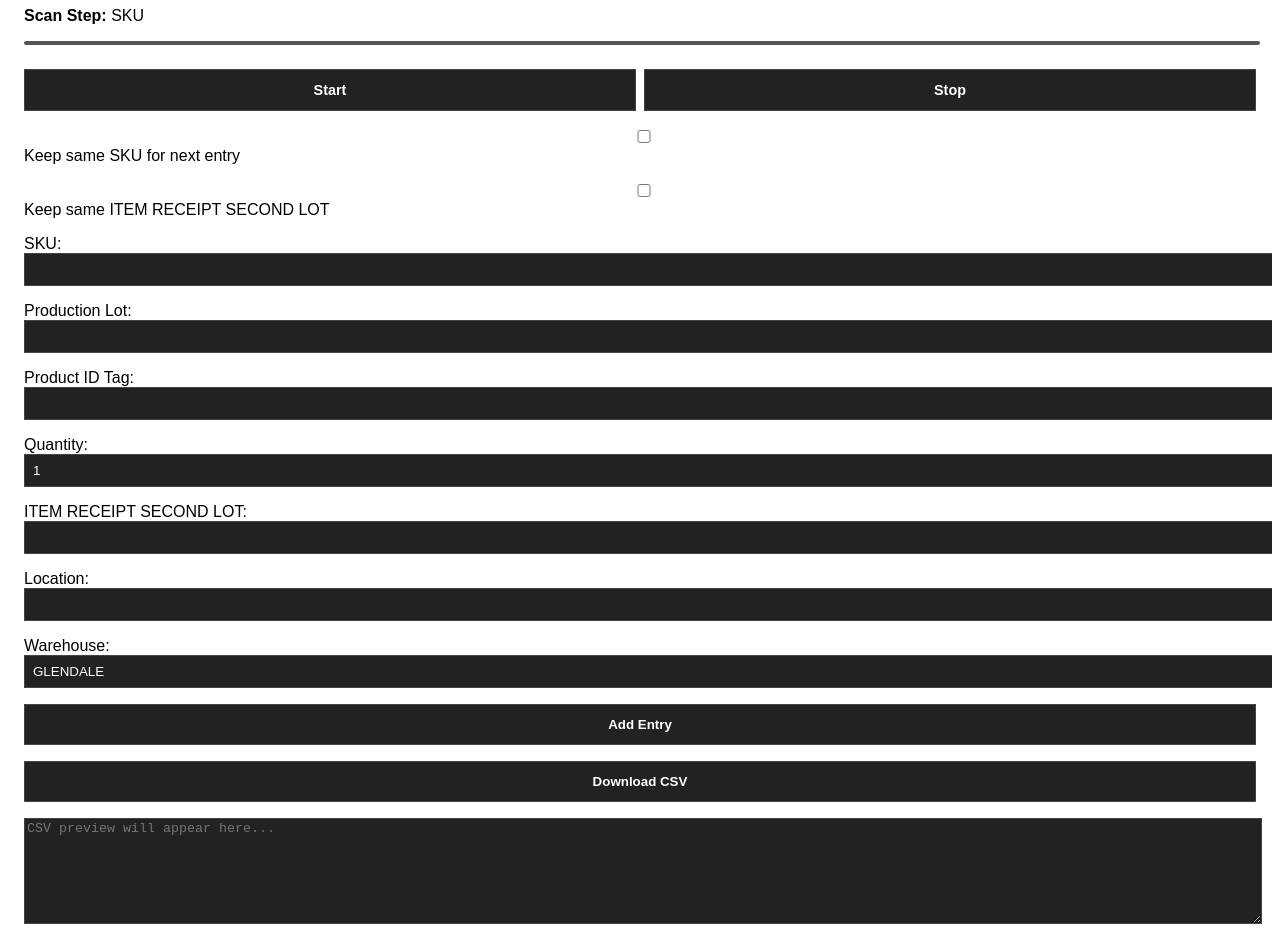
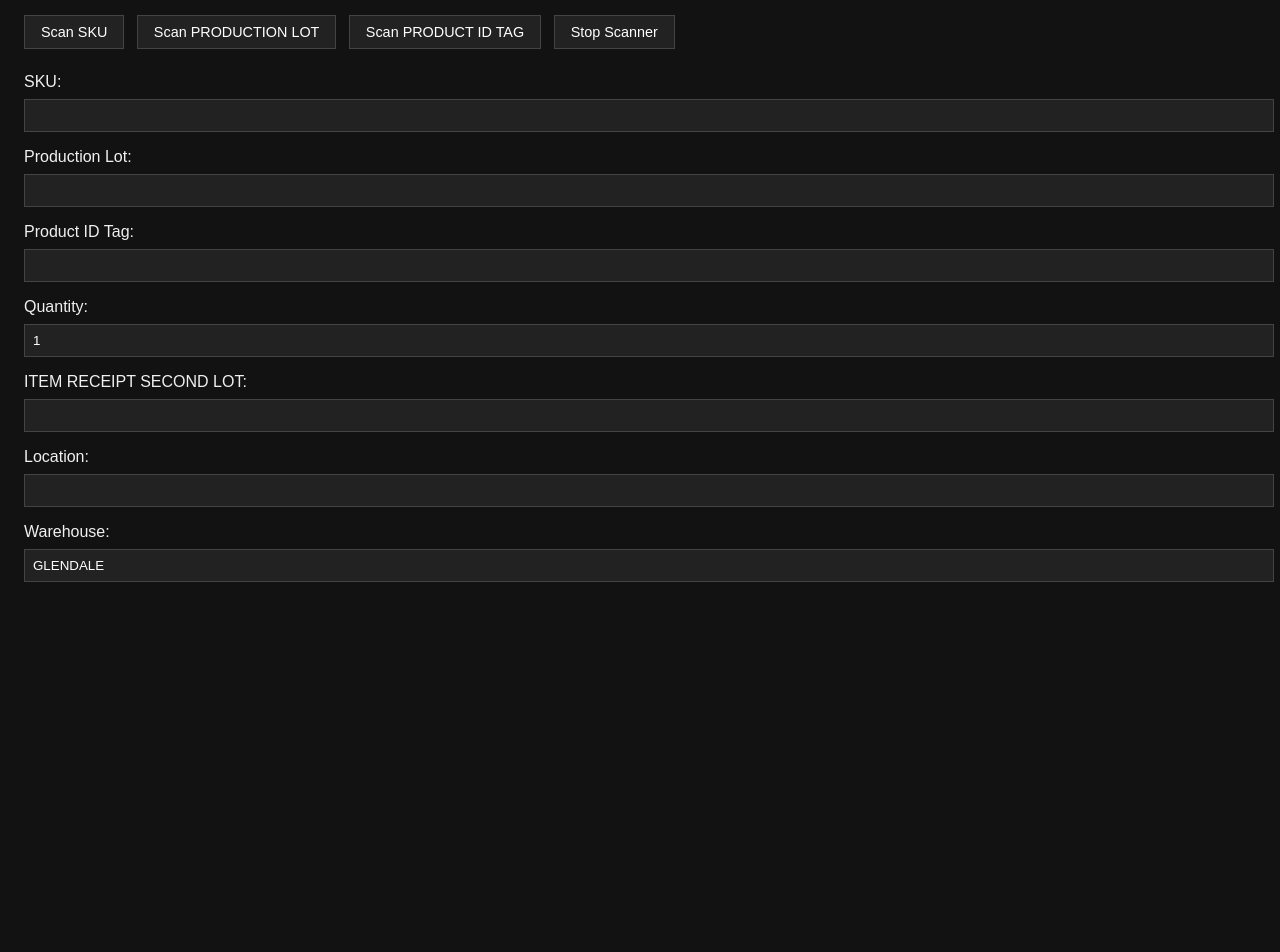
Before and after one commit to Frostpatrol/ja-finished-goods-scanner, a plain HTML site: page index.html in a window 1280 px wide. Shown: the part 97-1049 px from the top of the page. After the commit the page ends 800 px from the top, so only its background shows below. Drawn offline with Linux system fonts and the light colour scheme.

Commit message:
Add files via upload

```diff
--- a/index.html
+++ b/index.html
@@ -1,34 +1,44 @@
+
 <!DOCTYPE html>
 <html lang="en">
 <head>
   <meta charset="UTF-8" />
-  <meta name="viewport" content="width=device-width, initial-scale=1.0" />
+  <meta name="viewport" content="width=device-width, initial-scale=1.0"/>
   <title>JA Finished Goods Scanner</title>
   <script src="https://unpkg.com/@ericblade/quagga2/dist/quagga.js"></script>
   <style>
-    body { font-family: sans-serif; padding: 1rem; }
-    label { display: block; margin-top: 1rem; }
-    input, select { width: 100%; padding: 0.5rem; }
-    button { margin-top: 1rem; padding: 0.75rem; width: 100%; font-weight: bold; }
-    #scanner { width: 100%; max-height: 160px; margin: 0.5rem 0; border: 2px solid #555; border-radius: 6px; position: relative; }
-    textarea { width: 100%; height: 100px; margin-top: 1rem; }
-
-  input.flash {
-    border: 2px solid lime !important;
-    box-shadow: 0 0 6px lime;
-  }
-
-
-  html, body {
+    body {
+      font-family: sans-serif;
+      background-color: #121212;
+      color: #f0f0f0;
+      padding: 1rem;
       overflow-x: hidden;
       max-width: 100vw;
     }
-
-</style>
-
-<style>
-  body.dark { background-color: #121212; color: #f0f0f0; }
-  input, select, button, textarea { background-color: #222; color: #fff; border: 1px solid #444; }
+    input, select, button, textarea {
+      width: 100%;
+      padding: 0.5rem;
+      margin-top: 0.5rem;
+      background: #222;
+      color: #fff;
+      border: 1px solid #444;
+    }
+    label { display: block; margin-top: 1rem; }
+    button.toggle-btn {
+      width: auto;
+      padding: 0.5rem 1rem;
+      font-size: 0.9rem;
+      margin-bottom: 0.5rem;
+      margin-right: 0.5rem;
+    }
+    #scanner {
+      width: 100%;
+      max-height: 100px;
+      border: 2px solid #555;
+      border-radius: 6px;
+      margin: 1rem 0;
+      display: none;
+    }
     .toast {
       visibility: hidden;
       min-width: 250px;
@@ -49,45 +59,24 @@
       visibility: visible;
       opacity: 1;
     }
-
     input.flash {
       border: 2px solid lime !important;
       box-shadow: 0 0 6px lime;
     }
-
-
-  html, body {
-    overflow-x: hidden;
-    max-width: 100vw;
-  }
-
   </style>
-<div id="toast" class="toast">Scanned!</div>
-<script>
-  function showToast(msg) {
-    const toast = document.getElementById("toast");
-    toast.textContent = msg;
-    toast.classList.add("show");
-    setTimeout(() => toast.classList.remove("show"), 2000);
-  }
-</script>
-
 </head>
 <body>
   <h1>JA Finished Goods Inventory</h1>
 
   <div>
-    <p><strong>Scan Step:</strong> <span id="scanStepLabel">SKU</span></p>
-    <div id="scanner"></div>
-
-    <div style="display: flex; gap: 0.5rem;">
-      <button style='flex: 1; font-size: 0.9rem;' onclick="startScanner()">Start</button>
-      <button style='flex: 1; font-size: 0.9rem;' onclick="stopScanner()">Stop</button>
+    <div>
+      <button class="toggle-btn" onclick="startScanner('sku')">Scan SKU</button>
+      <button class="toggle-btn" onclick="startScanner('lot')">Scan PRODUCTION LOT</button>
+      <button class="toggle-btn" onclick="startScanner('productIdTag')">Scan PRODUCT ID TAG</button>
+      <button class="toggle-btn" onclick="stopScanner()">Stop Scanner</button>
     </div>
 
-
-    <label><input type="checkbox" id="keepSKU" /> Keep same SKU for next entry</label>
-    <label><input type="checkbox" id="keepSecondLot" /> Keep same ITEM RECEIPT SECOND LOT</label>
+    <div id="scanner"></div>
 
     <label>SKU:<input id="sku" /></label>
     <label>Production Lot:<input id="lot" /></label>
@@ -97,24 +86,28 @@
     <label>Location:<input id="location" oninput="formatLocation(this)" /></label>
     <label>Warehouse:<input id="warehouse" value="GLENDALE" /></label>
 
-    <button onclick="addEntry()">Add Entry</button>
-    <button onclick="downloadCSV()">Download CSV</button>
+    <div class="toast" id="toast">Scanned!</div>
   </div>
 
-  <textarea id="csvPreview" readonly placeholder="CSV preview will appear here..."></textarea>
+  <script>
+    let currentScanTarget = null;
 
-  <script>
-    let entries = [];
-    let scanStep = 0;
-    const scanFields = ['sku', 'lot', 'productIdTag'];
+    function showToast(msg) {
+      const toast = document.getElementById("toast");
+      toast.textContent = msg;
+      toast.classList.add("show");
+      setTimeout(() => toast.classList.remove("show"), 2000);
+    }
 
     function formatLocation(el) {
       const val = el.value.replace(/^JA-/, '');
       el.value = 'JA-' + val;
     }
 
-    function startScanner() {
-      document.getElementById('scanStepLabel').innerText = scanFields[scanStep].toUpperCase();
+    function startScanner(field) {
+      currentScanTarget = field;
+      document.getElementById('scanner').style.display = 'block';
+
       Quagga.init({
         inputStream: {
           name: 'Live',
@@ -129,86 +122,26 @@
         Quagga.start();
       });
 
+      Quagga.onDetected(onDetectedHandler);
+    }
 
-      document.activeElement.blur(); // prevent keyboard locking
-      Quagga.onDetected(result => {
+    function onDetectedHandler(result) {
+      const code = result.codeResult.code;
+      if (!currentScanTarget) return;
 
-        const code = result.codeResult.code;
-        const field = scanFields[scanStep];
-
-        const el = document.getElementById(field);
+      const el = document.getElementById(currentScanTarget);
       el.value = code;
-        el.classList.add('flash');
-        setTimeout(() => el.classList.remove('flash'), 700);
-        showToast(`Scanned: ${field.toUpperCase()}`);
-
-        if (scanStep === scanFields.length - 1) {
+      el.classList.add("flash");
+      setTimeout(() => el.classList.remove("flash"), 700);
+      showToast(`Scanned: ${currentScanTarget.toUpperCase()}`);
       stopScanner();
-      } else {
-          scanStep++;
-          document.getElementById('scanStepLabel').innerText = scanFields[scanStep].toUpperCase();
-      }
-        // handled by logic above
-        document.getElementById('scanStepLabel').innerText = scanFields[scanStep].toUpperCase();
-      });
     }
 
     function stopScanner() {
       Quagga.stop();
-    }
-
-    function addEntry() {
-      const row = {
-        sku: document.getElementById('sku').value,
-        lot: document.getElementById('lot').value,
-        productIdTag: document.getElementById('productIdTag').value,
-        quantity: document.getElementById('quantity').value,
-        secondLot: document.getElementById('secondLot').value,
-        location: document.getElementById('location').value,
-        warehouse: document.getElementById('warehouse').value,
-      };
-      entries.push(row);
-      updateCSVPreview();
-
-      const keepSKU = document.getElementById('keepSKU').checked;
-      const keepSecondLot = document.getElementById('keepSecondLot').checked;
-
-      if (!keepSKU) document.getElementById('sku').value = '';
-      document.getElementById('lot').value = '';
-      document.getElementById('productIdTag').value = '';
-      document.getElementById('quantity').value = '1';
-      if (!keepSecondLot) document.getElementById('secondLot').value = '';
-      document.getElementById('location').value = '';
-      scanStep = 0;
-      scanStep = 0;
-      document.getElementById('scanStepLabel').innerText = scanFields[scanStep].toUpperCase();
-
-      alert('Entry added!');
-    }
-
-    function updateCSVPreview() {
-      const header = 'LOB,ITEM RECEIPT PO NUMBER,SKU,PRODUCTION LOT,PRODUCT ID TAG,QUANTITY,ITEM RECEIPT SECOND LOT,LOCATION,WAREHOUSE';
-      const rows = entries.map(e =>
-        `JA Solar - Expeditors,,${e.sku},${e.lot},${e.productIdTag},${e.quantity},${e.secondLot},${e.location},${e.warehouse}`
-      );
-      document.getElementById('csvPreview').value = [header, ...rows].join('\n');
-    }
-
-    function downloadCSV() {
-      const date = new Date();
-      const filename = `JA FINISHED GOODS IB ${date.toLocaleDateString('en-US', {
-        month: '2-digit', day: '2-digit', year: '2-digit'
-      }).replaceAll('/', '-')}.csv`;
-
-      const csvContent = document.getElementById('csvPreview').value;
-      const blob = new Blob([csvContent], { type: 'text/csv;charset=utf-8;' });
-      const url = URL.createObjectURL(blob);
-      const link = document.createElement('a');
-      link.setAttribute('href', url);
-      link.setAttribute('download', filename);
-      document.body.appendChild(link);
-      link.click();
-      document.body.removeChild(link);
+      Quagga.offDetected(onDetectedHandler);
+      document.getElementById('scanner').style.display = 'none';
+      currentScanTarget = null;
     }
   </script>
 </body>
```
Lines whose indentation alone changed are shown as unchanged.
